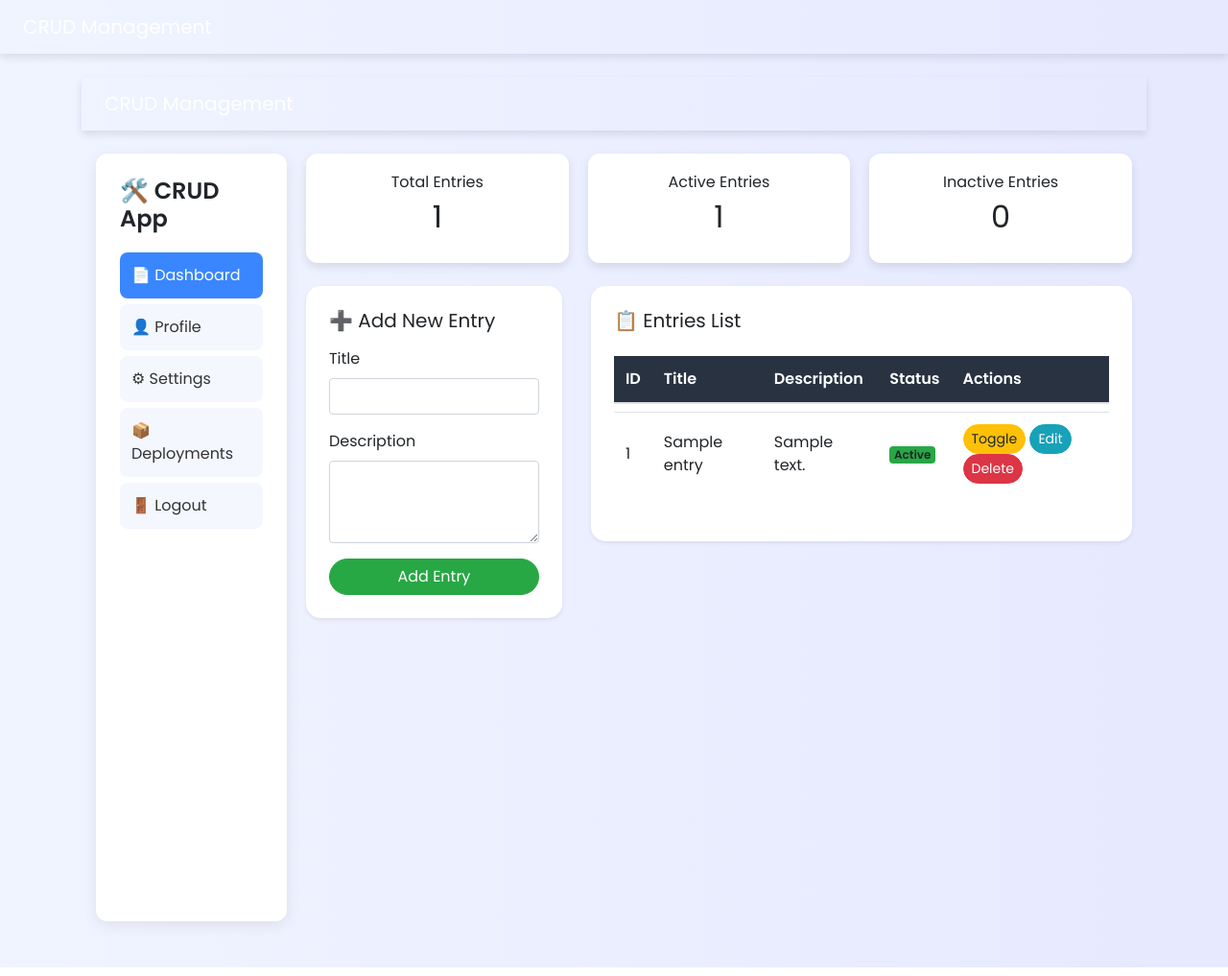
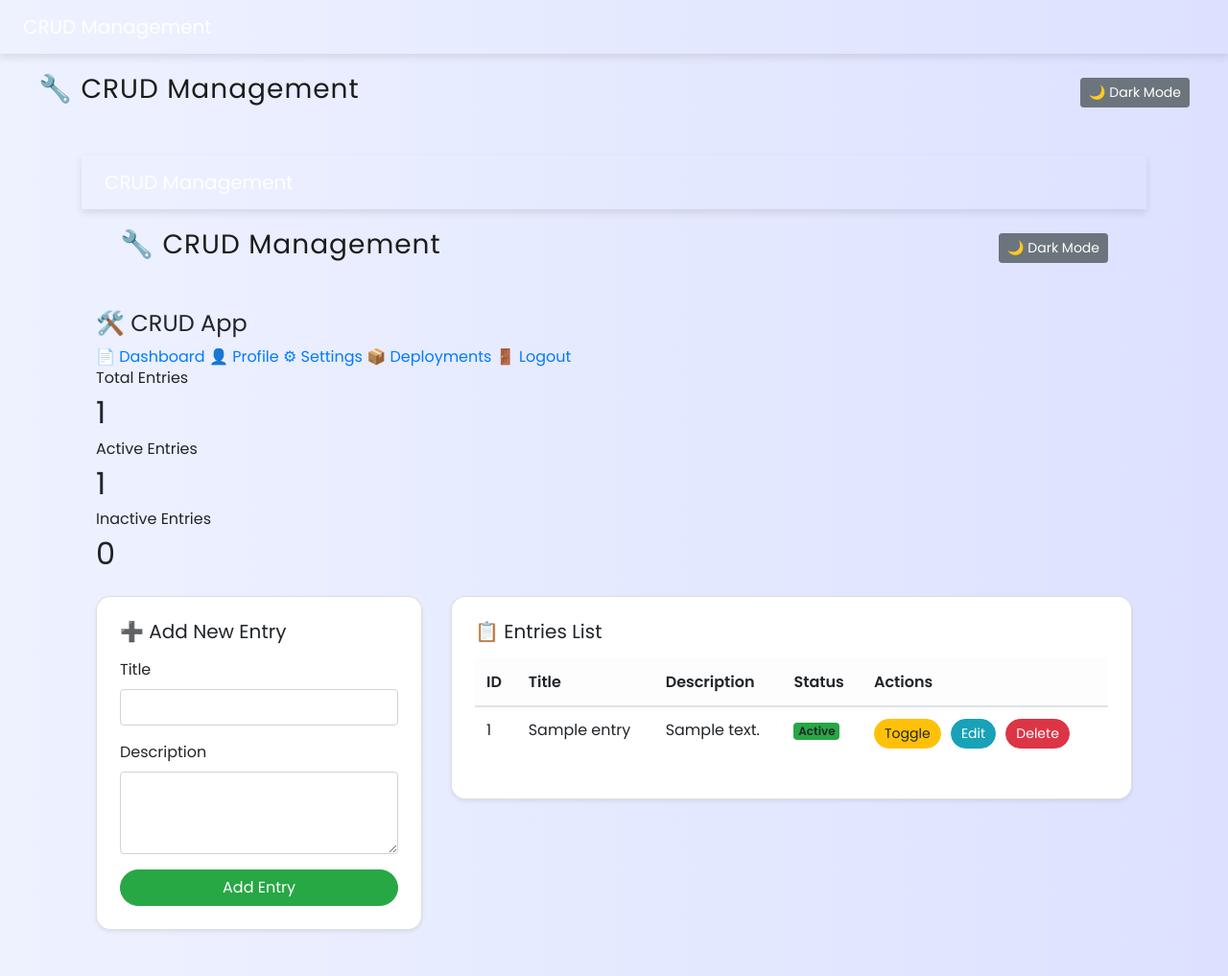
Before and after one commit to kalashrajput/devops-ci-cd-crud-app, a Flask app: page / in a window 1280 px wide. Shown: the whole page at 96% size. Run offline with Flask 2, Linux system fonts and the light colour scheme; tables that the repository leaves empty hold one stand-in row (values such as "Sample post"); some libraries are stand-ins or nearby versions.

Commit message:
Changes made in Dashboard

```diff
--- a/app/templates/base.html
+++ b/app/templates/base.html
@@ -11,129 +11,63 @@
     <link rel="stylesheet"
         href="https://stackpath.bootstrapcdn.com/bootstrap/4.5.2/css/bootstrap.min.css">
     <style>
+    /* ===== BASIC ===== */
     body {
         font-family: 'Poppins', sans-serif;
-        background: linear-gradient(to right, #f0f4ff, #e6e9ff);
-        min-height: 100vh;
+        background: linear-gradient(to right, #eef2ff, #dde1ff);
+        transition: all 0.3s ease-in-out;
     }
-
-    /* Navbar Styling */
     .navbar {
         box-shadow: 0 4px 8px rgba(0,0,0,0.1);
     }
-
-    /* Card Styling */
     .card {
         border-radius: 15px;
-        background: #ffffff;
-        box-shadow: 0 4px 10px rgba(0,0,0,0.15);
-        transition: transform 0.2s ease-in-out;
-        border: none;
-    }
-    .card:hover {
-        transform: scale(1.01);
+        box-shadow: 0 4px 8px rgba(0,0,0,0.15);
     }
 
-    /* Table Styling */
-    table {
-        background: white;
-        border-radius: 10px;
-        border-collapse: separate !important;
-        border-spacing: 0 8px;
+    /* ===== HEADER ===== */
+    .top-header {
+        display: flex;
+        justify-content: space-between;
+        align-items: center;
+        margin: 20px 40px;
+        font-weight: 600;
+        color: #1c1c1c;
     }
-    table tr:hover {
-        background-color: #f0f4ff;
-    }
-    .table thead {
-        background: #293241;
-        color: white;
-    }
-    .table td, .table th {
-        vertical-align: middle !important;
+    .top-header h2 {
+        font-size: 28px;
+        letter-spacing: 1px;
     }
 
-    /* Buttons */
-    .btn {
-        border-radius: 25px !important;
-        font-weight: 500;
-        transition: 0.2s ease-in-out;
-    }
-    .btn:hover {
-        opacity: 0.9;
-        transform: translateY(-2px);
+    /* ===== BUTTON SPACING ===== */
+    .table .btn {
+        margin-right: 6px;
+        border-radius: 18px;
+        padding: 4px 10px;
     }
 
-    /* Dashboard Title */
-    .page-title {
-        font-size: 28px;
-        font-weight: 600;
-        color: #1d3557;
-        letter-spacing: 0.5px;
+    /* ===== DARK MODE ===== */
+    body.dark-mode {
+        background: #1b1b1b;
+        color: #f4f4f4;
     }
+    .dark-mode .card,
+    .dark-mode table {
+        background: #2a2a2a !important;
+        color: white !important;
+    }
+    .dark-mode h2,
+    .dark-mode h5,
+    .dark-mode label,
+    .dark-mode th,
+    .dark-mode td {
+        color: #e6e6e6 !important;
+    }
+    .dark-mode .navbar {
+        background: #222 !important;
+    }
+</style>
 
-    /* Badges (Active/Inactive) */
-    .badge-status {
-        padding: 6px 10px;
-        font-size: 12px;
-        border-radius: 10px;
-    }
-
-    /* Table Shadow */
-    .table-container {
-        box-shadow: 0 4px 12px rgba(0,0,0,0.12);
-        border-radius: 12px;
-        padding: 10px;
-    }
-    .dashboard-container {
-    display: flex;
-    gap: 20px;
-}
-
-.sidebar {
-    width: 230px;
-    min-height: 100vh;
-    background: white;
-    padding: 25px;
-    border-radius: 12px;
-    box-shadow: 0 4px 15px rgba(0,0,0,0.08);
-}
-
-.sidebar-item {
-    display: block;
-    padding: 12px;
-    margin: 6px 0;
-    background: #f5f7ff;
-    border-radius: 8px;
-    text-decoration: none;
-    color: #333;
-    font-weight: 500;
-}
-
-.sidebar-item.active, .sidebar-item:hover {
-    background: #3a86ff;
-    color: white;
-}
-
-.logo {
-    font-weight: bold;
-    margin-bottom: 20px;
-}
-
-.stat-card {
-    flex: 1;
-    padding: 20px;
-    background: white;
-    text-align: center;
-    border-radius: 12px;
-    box-shadow: 0 4px 10px rgba(0,0,0,0.1);
-}
-
-.stats-container {
-    display: flex;
-    gap: 20px;
-}
-
-</style>
 
 </head>
 
@@ -143,6 +77,16 @@
     <a class="navbar-brand fw-bold" href="/"> CRUD Management </a>
 </nav>
 
+<!-- Top Header -->
+<div class="top-header">
+    <h2>🔧 CRUD Management</h2>
+
+    <button id="darkModeToggle" class="btn btn-sm btn-secondary">
+        🌙 Dark Mode
+    </button>
+</div>
+
+
 <div class="container py-4">
     {% block content %}{% endblock %}
 </div>
@@ -150,5 +94,22 @@
 <!-- Bootstrap JS -->
 <script src="https://cdn.jsdelivr.net/npm/bootstrap@5.3.1/dist/js/bootstrap.bundle.min.js"></script>
 
+<script>
+    const toggleBtn = document.getElementById("darkModeToggle");
+    toggleBtn.addEventListener("click", () => {
+        document.body.classList.toggle("dark-mode");
+
+        // Save user preference
+        localStorage.setItem("darkMode",
+            document.body.classList.contains("dark-mode"));
+    });
+
+    // Apply saved mode
+    if (localStorage.getItem("darkMode") === "true") {
+        document.body.classList.add("dark-mode");
+    }
+</script>
+
+
 </body>
 </html>
```
